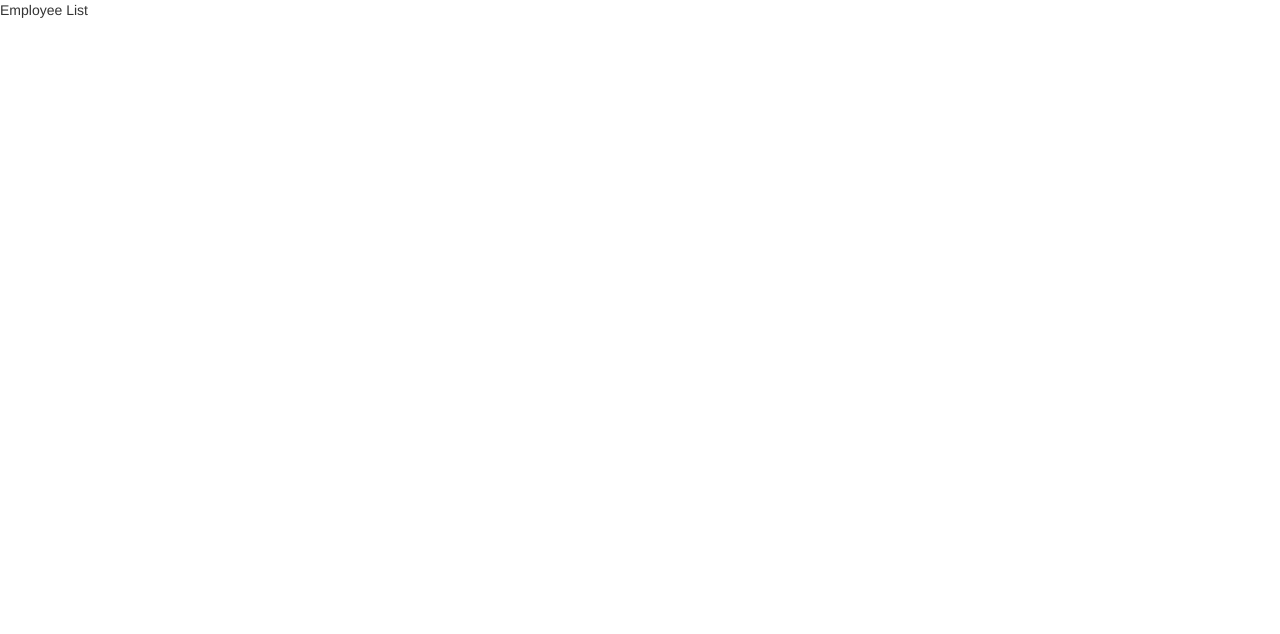
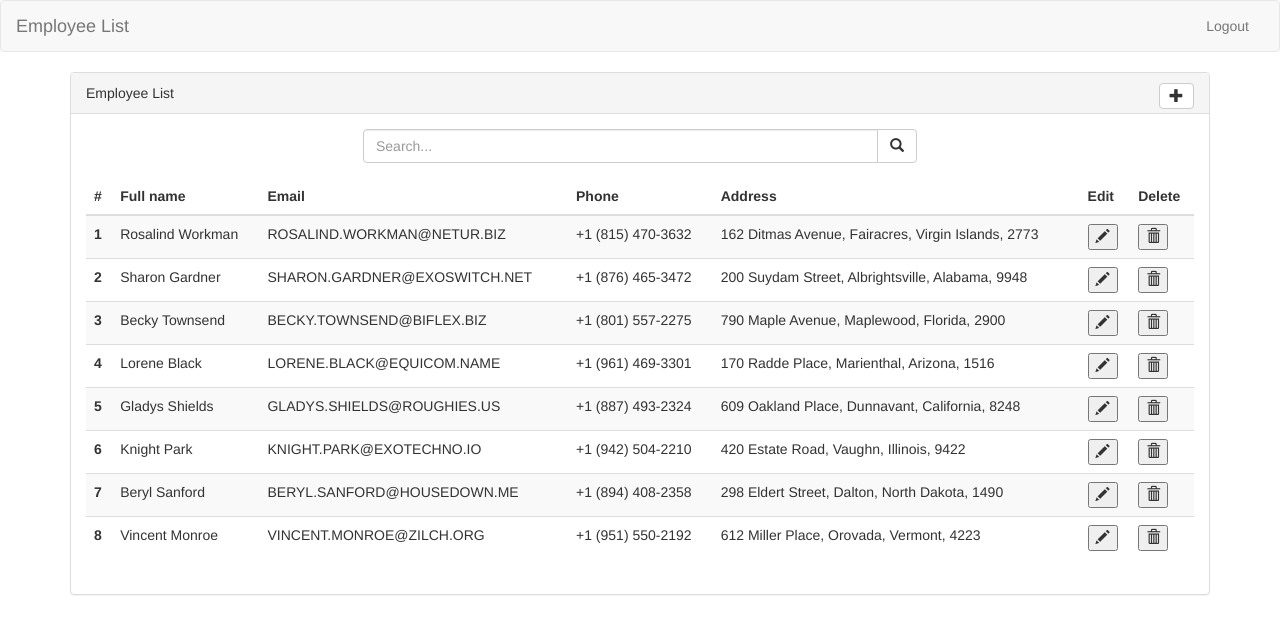
Before and after one commit to walid-hajhussien/manage-emplyees-web, a website: page index.html in a window 1280 px wide. Both pictures are taken after a click on the button "Enter". Drawn offline with nearby package versions, Linux system fonts and the light colour scheme; some packages are replaced by stand-ins of ours.

Commit message:
(refactor) employee service

```diff
--- /dev/null
+++ b/components/header/header.component.js
@@ -0,0 +1,9 @@
+app.component("header", {
+    templateUrl: "/views/header/header.html",
+    controller: "headerController",
+    controllerAs: "vm",
+    bindings:{
+      title:'=',
+      mode:'='
+    }
+  });
--- a/controllers/employeeList/employeeList.controller.js
+++ b/controllers/employeeList/employeeList.controller.js
@@ -1,16 +1,33 @@
-app.controller("employeeListController", function ($scope,employeeService) {
+app.controller("employeeListController", function ($scope, employeeService) {
   var vm = this;
-
 
   // properties
   vm.employeeList = [];
+  vm.search = "";
 
   // methods
+  vm.onAdd = onAdd;
+  vm.onDelete = onDelete;
+  vm.onEdit = onEdit;
 
-
-  this.$onInit = function(){
+  this.$onInit = function () {
     vm.employeeList = employeeService.getList();
     console.log(vm.employeeList);
+  };
+
+  // add new employee
+  function onAdd() {
+    console.log("add");
+  }
+
+  // delete employee
+  function onDelete() {
+    console.log("delete");
+  }
+
+  // Edit employee
+  function onEdit() {
+    console.log("edit");
   }
 
   // style
--- /dev/null
+++ b/controllers/header/header.controller.js
@@ -0,0 +1,27 @@
+app.controller("headerController", function ($scope, $state,$state) {
+    var vm = this;
+
+
+    // properties
+
+
+    // methods
+    vm.onNavigate = onNavigate;
+
+
+
+    this.$onInit = function(){
+    }
+
+    // navigate to the new route
+    function onNavigate(){
+      if(vm.mode==='list'){
+        $state.go('/home');
+      }else{
+        $state.go('/employeeList')
+      }
+    }
+
+
+
+  });
--- a/index.html
+++ b/index.html
@@ -38,10 +38,12 @@
     <!-- controllers -->
     <script type="text/javascript" src="/controllers/home/home.controller.js"></script>
     <script type="text/javascript" src="/controllers/employeeList/employeeList.controller.js"></script>
+    <script type="text/javascript" src="/controllers/header/header.controller.js"></script>
 
     <!-- components -->
     <script type="text/javascript" src="/components/home/home.component.js"></script>
     <script type="text/javascript" src="/components/employeeList/employeeList.component.js"></script>
+    <script type="text/javascript" src="/components/header/header.component.js"></script>
 
 </body>
 </html>
--- a/views/employeeList/employeeList.html
+++ b/views/employeeList/employeeList.html
@@ -1 +1,87 @@
-<p>Employee List </p>
+<header title="'Employee List'" mode="'list'"></header>
+
+<div class="container">
+  <div class="row">
+    <div class="col-md-12">
+      <div class="panel panel-default">
+        <div class="panel-heading">
+          Employee List
+          <div class="pull-right">
+            <button
+              ng-click="vm.onAdd()"
+              class="btn btn-default"
+              type="button"
+              style="width: 35px; padding: 2px;"
+            >
+              <span class="glyphicon glyphicon-plus"></span>
+            </button>
+          </div>
+        </div>
+
+        <div class="panel-body">
+          <form>
+            <div class="input-group" style="width: 50%; margin: auto;">
+              <input
+                type="search"
+                class="form-control"
+                placeholder="Search..."
+                ng-model="vm.search"
+              />
+              <span class="input-group-btn">
+                <button class="btn btn-default" type="button">
+                  <span
+                    class="glyphicon glyphicon-search"
+                    aria-hidden="true"
+                  ></span>
+                </button>
+              </span>
+            </div>
+          </form>
+
+          <div class="row" style="margin-top: 15px;">
+            <div class="col-md-12">
+              <table class="table table-striped">
+                <thead>
+                  <tr>
+                    <th scope="col">#</th>
+                    <th scope="col">Full name</th>
+                    <th scope="col">Email</th>
+                    <th scope="col">Phone</th>
+                    <th scope="col">Address</th>
+                    <th scope="col">
+                      Edit
+                    </th>
+                    <th scope="col">
+                      Delete
+                    </th>
+                  </tr>
+                </thead>
+                <tbody>
+                  <tr
+                    ng-repeat="employee in vm.employeeList  | filter:{ address: vm.search} track by $index"
+                  >
+                    <th scope="row">{{$index + 1}}</th>
+                    <td>{{employee.name.first + ' ' + employee.name.last}}</td>
+                    <td>{{employee.email | uppercase}}</td>
+                    <td>{{employee.phone}}</td>
+                    <td>{{employee.address}}</td>
+                    <td>
+                      <button ng-click="vm.onEdit()">
+                        <span class="glyphicon glyphicon-pencil"></span>
+                      </button>
+                    </td>
+                    <td>
+                      <button ng-click="vm.onDelete()">
+                        <span class="glyphicon glyphicon-trash"></span>
+                      </button>
+                    </td>
+                  </tr>
+                </tbody>
+              </table>
+            </div>
+          </div>
+        </div>
+      </div>
+    </div>
+  </div>
+</div>
--- /dev/null
+++ b/views/header/header.html
@@ -0,0 +1,17 @@
+<nav class="navbar navbar-default">
+    <div class="container-fluid">
+      <div class="navbar-header">
+        <a  class="navbar-brand">{{vm.title}}</a>
+      </div>
+
+      <div class="collapse navbar-collapse">
+
+        <ul class="nav navbar-nav navbar-right">
+          <li>
+            <a ng-click="vm.onNavigate()" style="cursor: pointer" href="">{{(vm.mode==='list')?'Logout':'Back'}}</a>
+          </li>
+        </ul>
+      </div>
+
+    </div>
+  </nav>
```
